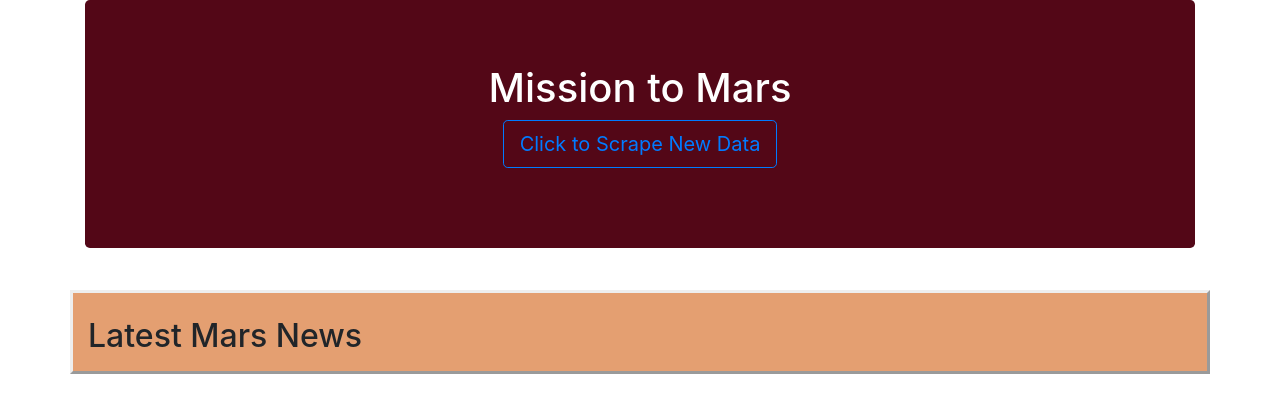
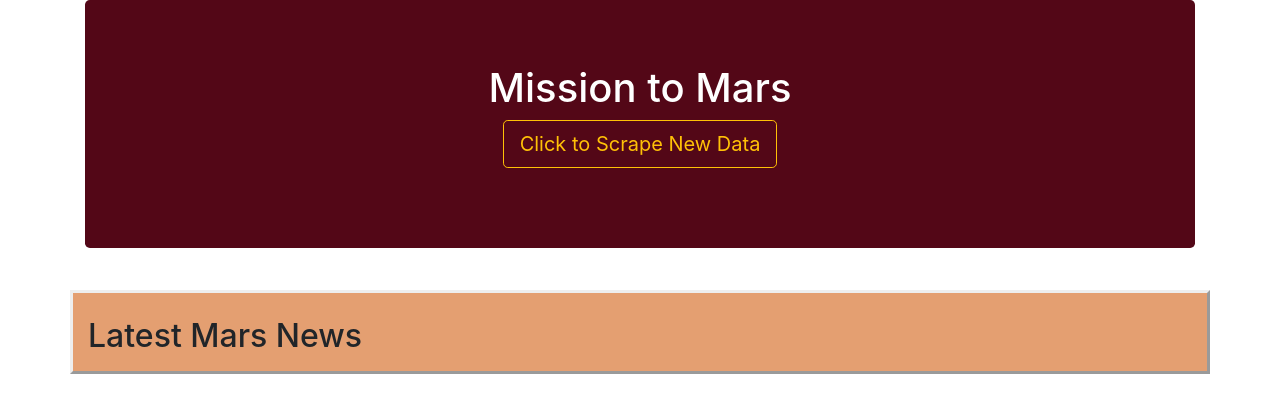
Before and after one commit to SaloniGupta1201/Web-Scraping-Challenge, a Flask app: page / in a window 1280 px wide. Shown: the top 418 px of the page. Run offline with Flask 2, Linux system fonts and the light colour scheme; data that the repository does not hold is empty; some libraries are stand-ins or nearby versions.

Commit message:
Mission to Mars

```diff
--- a/Mission_to_Mars/templates/index.html
+++ b/Mission_to_Mars/templates/index.html
@@ -13,7 +13,7 @@
     <div class="container">
         <div class="jumbotron text-center" style="background-color: rgb(83, 7, 23); color: white";>
             <h1>Mission to Mars</h1>
-            <p><a class="btn btn-outline-primary btn-lg" href="/scrape" role="button">Click to Scrape New Data</a></p>
+            <p><a class="btn btn-outline-warning btn-lg" href="/scrape" role="button">Click to Scrape New Data</a></p>
         </div>
 
         <div class="row">
```
Also changed, not shown: Images/Screenshot4.jpg (added).
